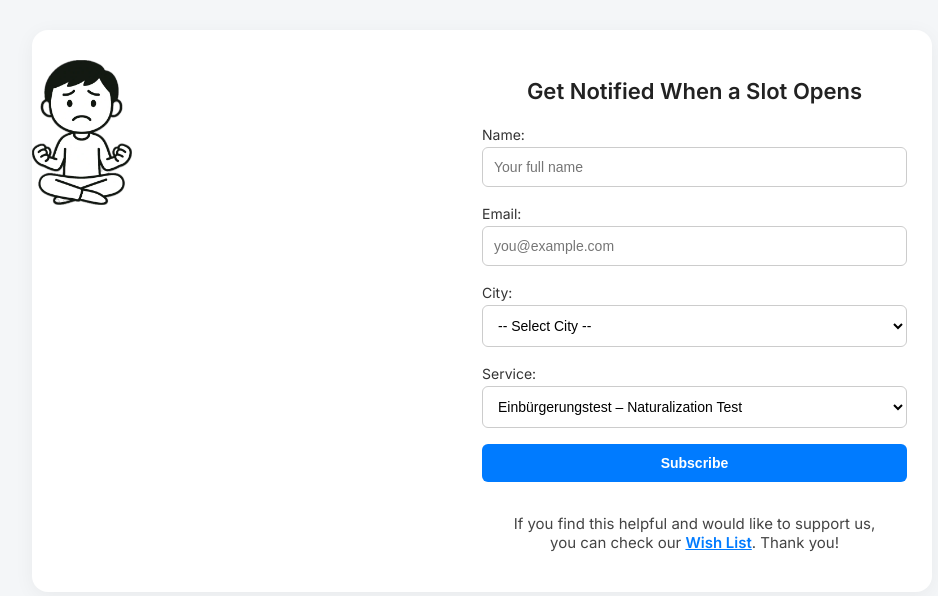
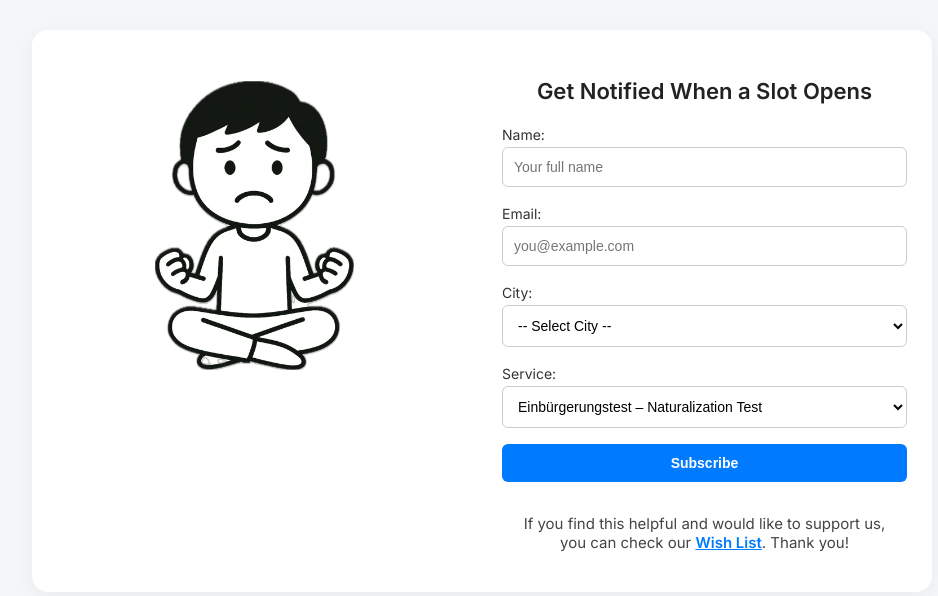
Before and after one commit to hossys/termin-checker, a Flask app: page / in a window 1280 px wide. Shown: the top 596 px of the page, without its empty margins (158-1096 px from the left). Run offline with Flask 3, Linux system fonts and the light colour scheme.

Commit message:
Update index.html

```diff
--- a/templates/index.html
+++ b/templates/index.html
@@ -1,10 +1,10 @@
 <!DOCTYPE html>
 <html lang="en">
 <head>
-  <meta charset="UTF-8" />
+  <meta charset="UTF-8">
   <title>Termin Notify</title>
-  <meta name="viewport" content="width=device-width, initial-scale=1.0" />
-  <link href="https://fonts.googleapis.com/css2?family=Inter:wght@400;600&display=swap" rel="stylesheet" />
+  <meta name="viewport" content="width=device-width, initial-scale=1.0">
+  <link href="https://fonts.googleapis.com/css2?family=Inter:wght@400;600&display=swap" rel="stylesheet">
   <style>
     * {
       box-sizing: border-box;
@@ -32,36 +32,33 @@
 
     .image-box {
       flex: 1;
+      background-color: #fff;
       display: flex;
       align-items: center;
       justify-content: center;
+      padding: 20px;
       position: relative;
-      height: 250px;
-      margin-top: 0;
-    }
-
-    @media (min-width: 769px) {
-      .image-box {
-        margin-top: 30px;
-      }
+      height: 360px;
     }
 
     .image-box img {
-      width: 100px;
-      height: auto;
       max-height: 100%;
+      width: auto;
       object-fit: contain;
       position: absolute;
       top: 0;
+      bottom: 0;
       left: 0;
-      transition: opacity 0.3s ease-in-out;
+      right: 0;
+      margin: auto;
       opacity: 0;
-      z-index: 1;
+      transition: opacity 0.6s ease-in-out;
     }
 
     .image-box img.active {
       opacity: 1;
       z-index: 2;
+      position: relative;
     }
 
     .form-box {
@@ -149,6 +146,12 @@
       opacity: 1;
     }
 
+    @media (min-width: 769px) {
+      .image-box {
+        padding-top: 51px;
+      }
+    }
+
     @media (max-width: 768px) {
       .container {
         flex-direction: column;
@@ -158,8 +161,12 @@
 
       .image-box {
         order: -1;
+        padding: 15px 20px 0;
         height: 180px;
-        margin-top: 0;
+      }
+
+      .image-box img {
+        max-height: 100%;
       }
 
       .form-box {
@@ -252,6 +259,7 @@
       const result = await response.json();
 
       form.style.display = 'none';
+
       document.getElementById('img-before').classList.remove('active');
       document.getElementById('img-after').classList.add('active');
 
```
